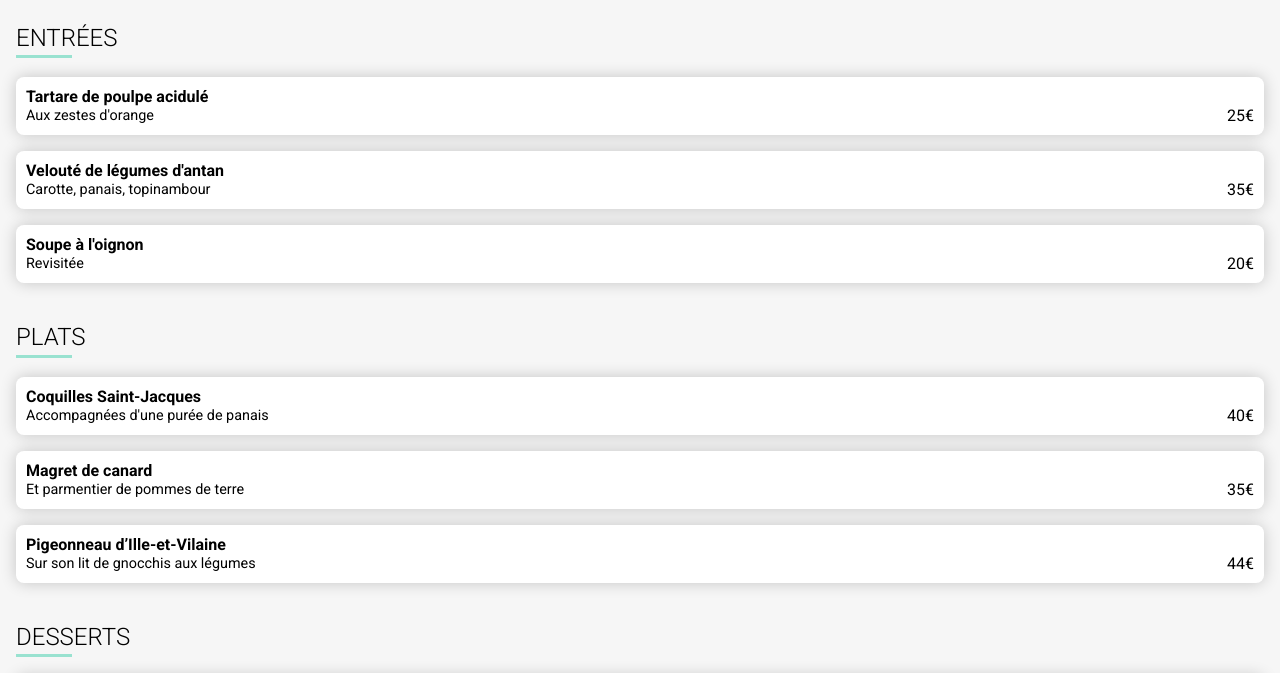
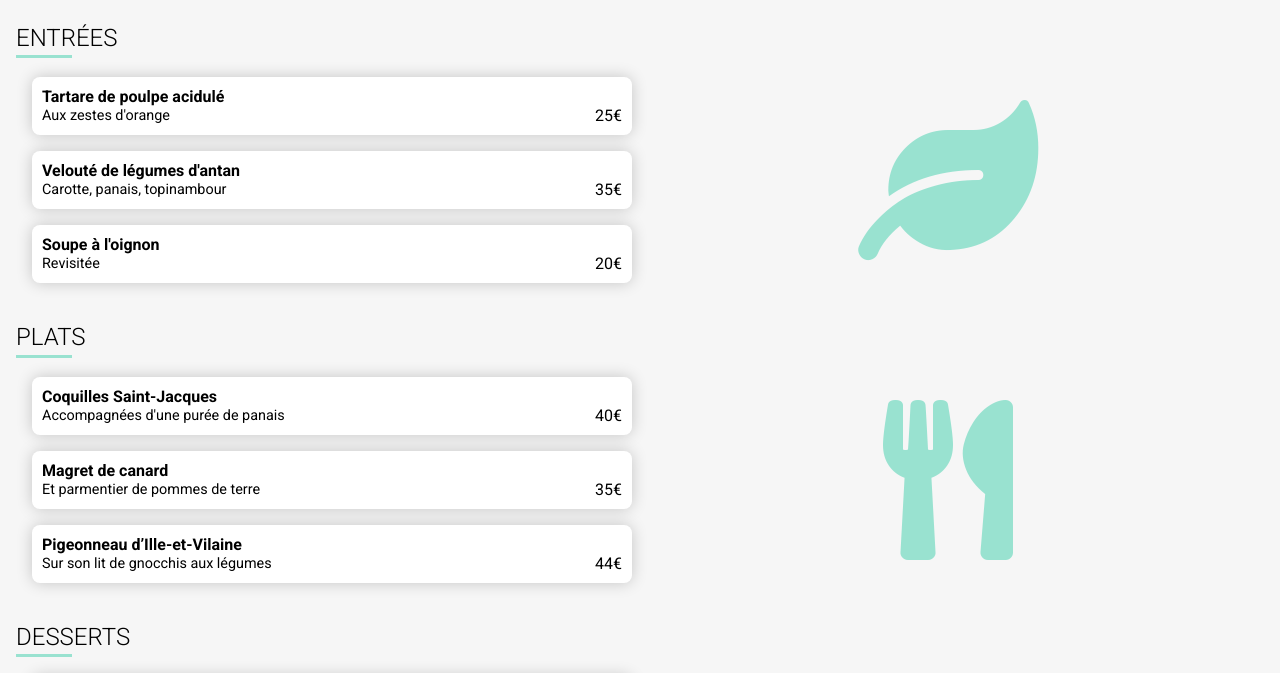
Before and after one commit to loumorganrene/LouPierre_3_07032022, a website: page menu__alafrancaise.html in a window 1280 px wide. Shown: the part 401-1074 px from the top of the page. Drawn offline with Linux system fonts and the light colour scheme; a web font is replaced by a local one.

Commit message:
branch menuResponsiv1 icon illustrating for every dishes block section

```diff
--- a/menu__alafrancaise.html
+++ b/menu__alafrancaise.html
@@ -40,16 +40,16 @@
 
         <section class="dish__container">
             <h2>Entrées</h2>
+            <div class="dish__container--flex">
+                <section class="dish__wrapper">
                     <article class="dish__tag">
                         <div class="tag__desc">
                             <h3>Tartare de poulpe acidulé</h3>
-
                             <div class="tag__body">
                                 <p>Aux zestes d'orange</p>
                                 <div class="tag__price">25€</div>
                             </div>
                         </div>
-
                         <div class="tag__button">
                             <i class="fas fa-check-circle"></i>
                         </div>
@@ -58,13 +58,11 @@
                     <article class="dish__tag dish__tag--1">
                         <div class="tag__desc">
                             <h3>Velouté de légumes d'antan</h3>
-
                             <div class="tag__body">
                                 <p>Carotte, panais, topinambour</p>
                                 <div class="tag__price">35€</div>
                             </div>
                         </div>
-
                         <div class="tag__button">
                             <i class="fas fa-check-circle"></i>
                         </div>
@@ -73,21 +71,27 @@
                     <article class="dish__tag dish__tag--2">
                         <div class="tag__desc">
                             <h3>Soupe à l'oignon</h3>
-
                             <div class="tag__body">
                                 <p>Revisitée</p>
                                 <div class="tag__price">20€</div>
                             </div>
                         </div>
-
                         <div class="tag__button">
                             <i class="fas fa-check-circle"></i>
                         </div>
                     </article>
                 </section>
 
+                <div class="dish__container--icon">
+                    <i class="fas fa-leaf fa-fw"></i>
+                </div>
+            </div>
+        </section>
+
         <section class="dish__container">
             <h2>Plats</h2>
+            <div class="dish__container--flex">
+                <section class="dish__wrapper">
                     <article class="dish__tag dish__tag--3">
                         <div class="tag__desc">
                             <h3>Coquilles Saint-Jacques</h3>
@@ -134,9 +138,16 @@
                     </article>
                 </section>
 
+                <div class="dish__container--icon">
+                    <i class="fas fa-utensils fa-fw"></i>
+                </div>
+            </div>
+        </section>
+
         <section class="dish__container">
             <h2>Desserts</h2>
-
+            <div class="dish__container--flex">
+                <section class="dish__wrapper">
                     <article class="dish__tag dish__tag--6">
                         <div class="tag__desc">
                             <h3>Pétales de violettes glacés</h3>
@@ -181,6 +192,12 @@
                             <i class="fas fa-check-circle"></i>
                         </div>
                     </article>
+                </section>
+
+                <div class="dish__container--icon">
+                    <i class="fas fa-apple-alt fa-fw"></i>
+                </div>
+            </div>
         </section>
 
         <div class="order-btn__container">
@@ -237,7 +254,7 @@
             </li>
 
             <li>
-                <a href="#">
+                <a href="mailto:contact@ohmyfood.com">
                     <p>Contact</p>
                 </a>
             </li>
--- a/sass/Base/_base.scss
+++ b/sass/Base/_base.scss
@@ -60,7 +60,7 @@ p {
     }
 }
 
-@media (min-width: 992px) {
+@media (min-width: 993px) {
     p {
         font-size: clamp(.2rem, 1.4vw, 1.3rem);
     }
--- a/sass/Layouts/_header.scss
+++ b/sass/Layouts/_header.scss
@@ -20,7 +20,7 @@ header {
         max-width: 45%;
         height: auto;
         align-self: center;
-        @media (min-width: 992px) {
+        @media (min-width: 993px) {
             width: 20%;
         }
     }
--- a/sass/Pages/_menu.scss
+++ b/sass/Pages/_menu.scss
@@ -53,10 +53,40 @@
             border-bottom: 3px solid $color-tertiary;
         }
     }
+    &--flex {
+        display: flex;
+        flex-direction: row;
+        padding: 0 1rem;
+        gap: 1rem;
+    }
+    &--icon {
+        display: none;
+    }
+    @media (min-width: 768px) {
+        &--icon {
+            display: flex;
+            justify-content: center;
+            align-items: center;
+            width: 100%;
+            font-size: 10rem;
+            color: $color-tertiary;
+        }
+        & > * {
+            flex-basis: 100%;
+        }
+    }
+}
+
+.dish__wrapper {
+    display: flex;
+    flex-direction: column;
+    gap: 1rem;
+    width: 100%;
 }
 
 .dish__tag {
     display: flex;
+    flex-direction: row;
     width: 100%;
     background: #fff;
     box-shadow: 0 0 1rem rgba(#000, 0.2);
```
Also changed, not shown: index.html (+3 -3 lines), menu__lanoteenchantee.html (+1 -1 lines), menu__lapalettedugout.html (+1 -1 lines), menu__ledelicedessens.html (+1 -1 lines), sass/main.scss (+5 -5 lines), public/css/style.css, 1 other file. Lines whose indentation alone changed are shown as unchanged.
